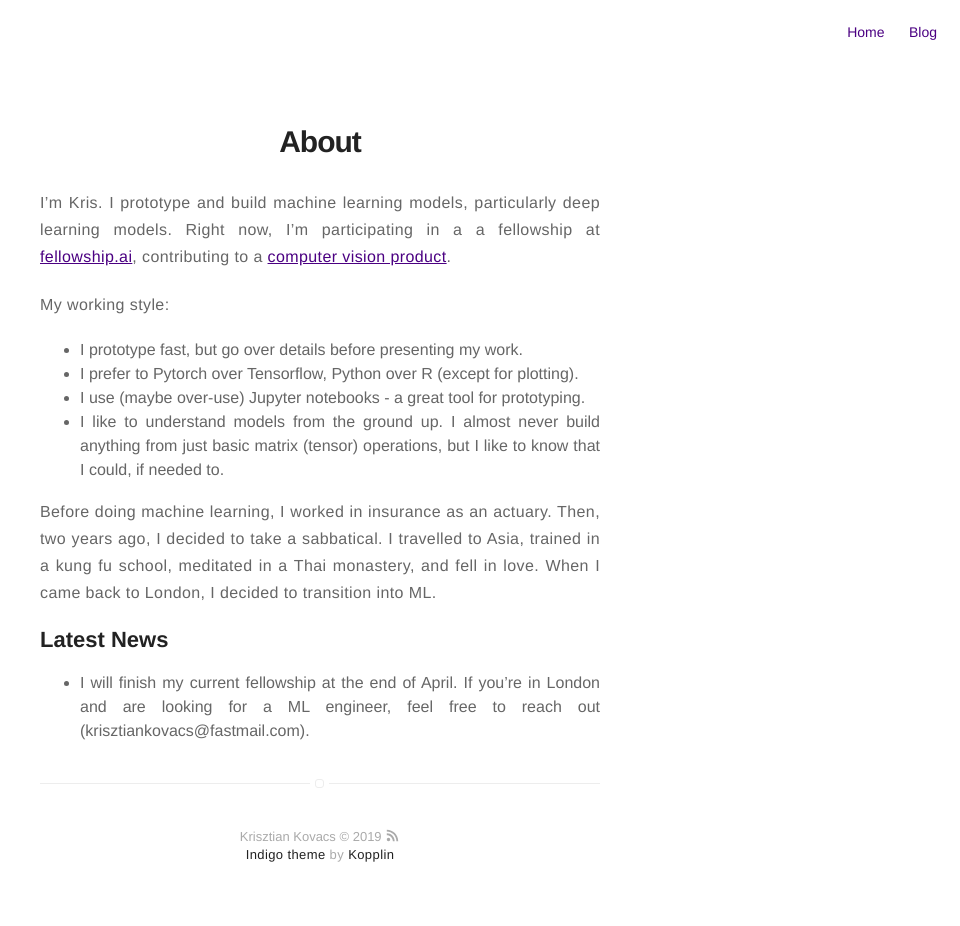
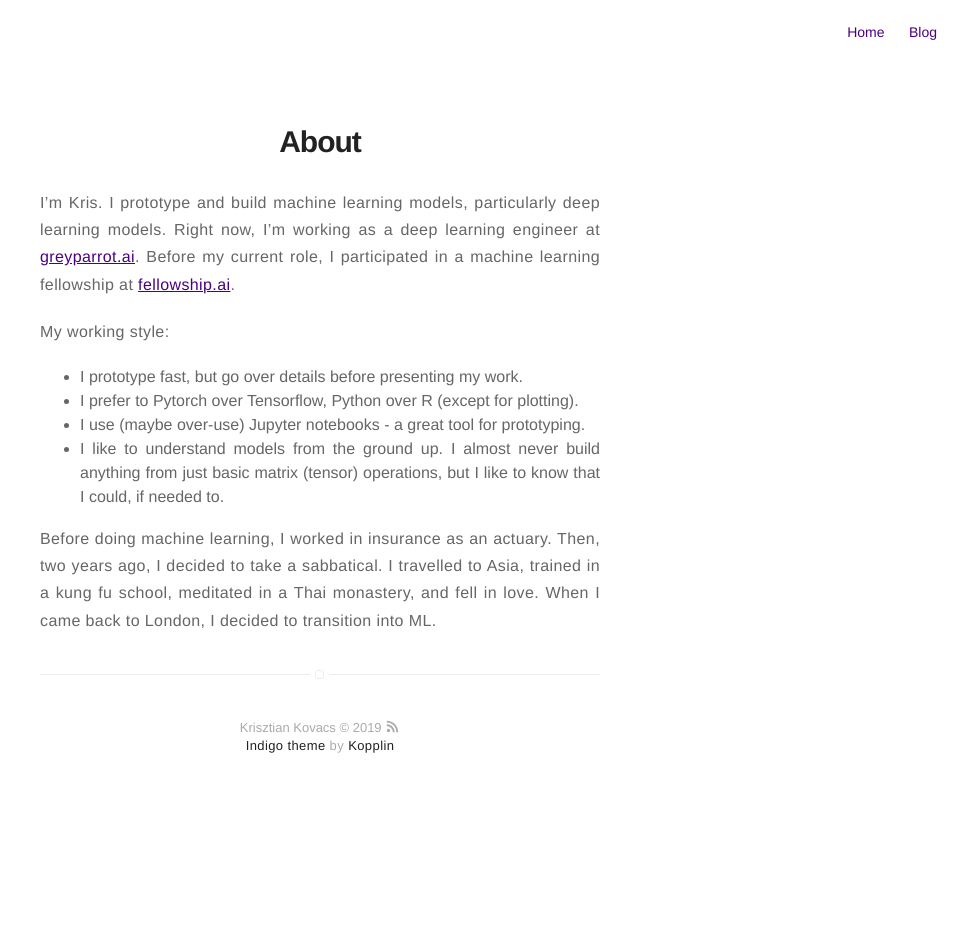
Before and after one commit to kk1694/old_blog, a Jekyll site: the page built from about.md, in a window 1280 px wide. Shown: the whole page, without its empty margins (320-1280 px from the left). Built offline with Jekyll 4.4.1, drawn with Linux system fonts in a browser that asks for light colours; after the commit the page ends 900 px from its top, so only the background shows below that.

Commit message:
Update about

```diff
--- a/about.md
+++ b/about.md
@@ -6,7 +6,7 @@ permalink: /about/
 
 # About
 
-I'm Kris. I prototype and build machine learning models, particularly deep learning models. Right now, I'm participating in a a fellowship at [fellowship.ai](https://fellowship.ai/), contributing to a [computer vision product](https://platform.ai/).
+I'm Kris. I prototype and build machine learning models, particularly deep learning models. Right now, I'm working as a deep learning engineer at [greyparrot.ai](https://greyparrot.ai). Before my current role, I participated in a machine learning fellowship at [fellowship.ai](https://fellowship.ai/).
 
 My working style:
 - I prototype fast, but go over details before presenting my work.
@@ -15,6 +15,3 @@ My working style:
 - I like to understand models from the ground up. I almost never build anything from just basic matrix (tensor) operations, but I like to know that I could, if needed to.
 
 Before doing machine learning, I worked in insurance as an actuary. Then, two years ago, I decided to take a sabbatical. I travelled to Asia, trained in a kung fu school, meditated in a Thai monastery, and fell in love. When I came back to London, I decided to transition into ML.
-
-## Latest News
-- I will finish my current fellowship at the end of April. If you’re in London and are looking for a ML engineer, feel free to reach out (krisztiankovacs@fastmail.com).
```
